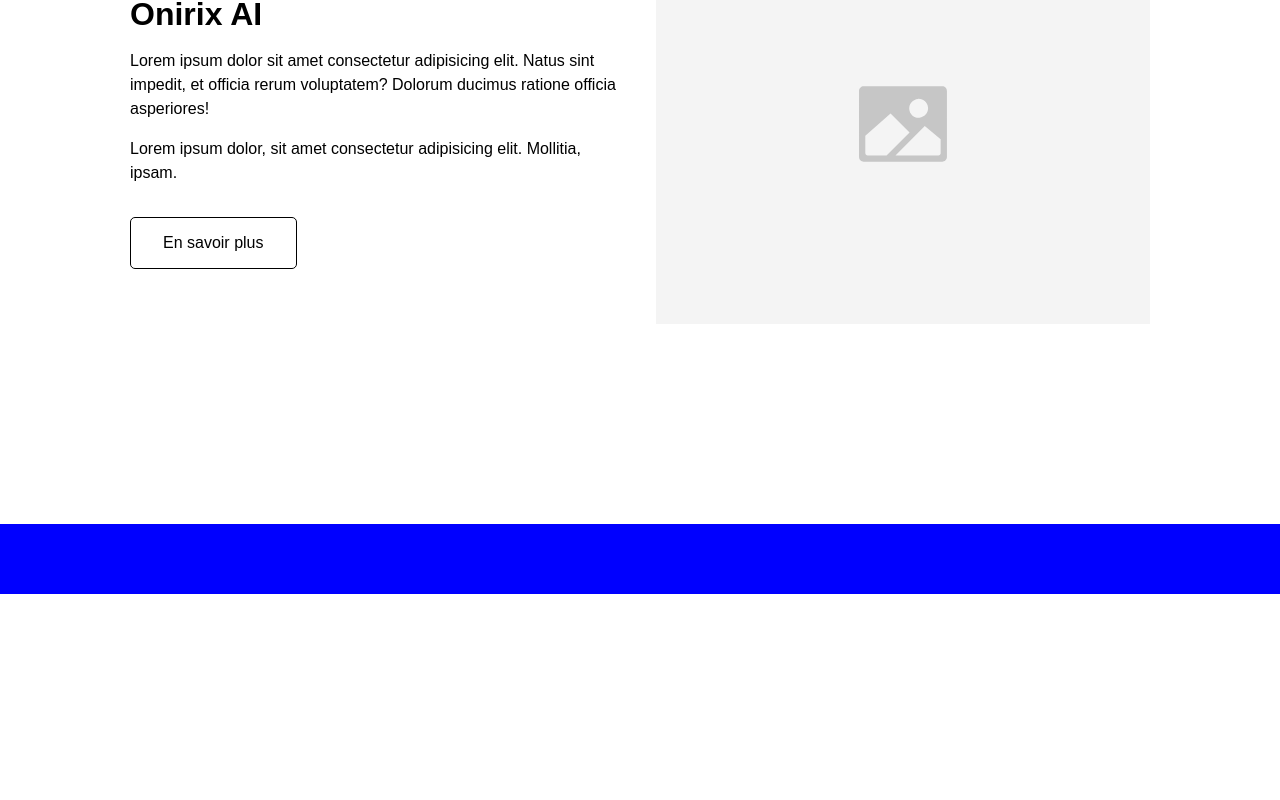
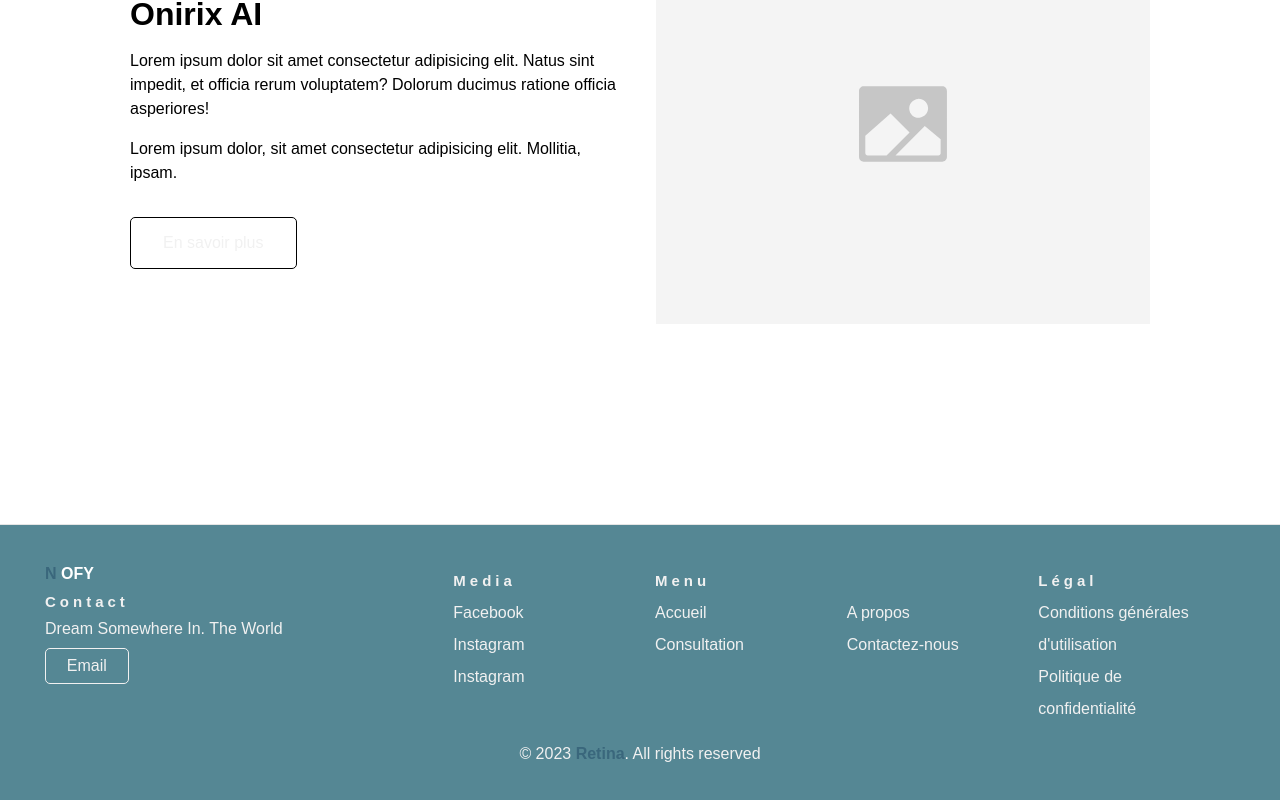
Before and after one commit to AntsaTsaroana/webcup_2k23, a React (Create React App) app: page /about in a window 1280 px wide. Shown: the part 1876-2676 px from the top of the page. Before the commit the page ends 2470 px from the top, so only its background shows below. Built offline with nearby package versions, Linux system fonts and the light colour scheme; no server answers.

Commit message:
footer adding

```diff
--- a/src/Assets/css/accueil.scss
+++ b/src/Assets/css/accueil.scss
@@ -85,7 +85,7 @@
   .imgForDescription {
     width: 300px;
     height: 350px;
-    background-color: $sec_color;
+    background-color: #ecf2ff;
     margin: 20px auto;
     &__inner {
       position: relative;
@@ -109,6 +109,7 @@
     text-align: center;
 
     h1 {
+      @include title_h1;
       color: $color_3;
     }
 
@@ -172,6 +173,18 @@
   padding: 50px 0;
   flex-direction: column;
   align-items: center;
+
+  span.titlePrice {
+    width: 100%;
+    margin-bottom: 20px;
+
+    h1 {
+      @include title_h1;
+      text-align: center;
+      font-size: 25px;
+      color: $color_3;
+    }
+  }
 
   .plan {
     border-radius: 16px;
@@ -269,7 +282,7 @@
       justify-content: end;
     }
     .button {
-      background-color: #6558d3;
+      background-color: $color_3;
       border-radius: 6px;
       color: #fff;
       font-weight: 500;
--- a/src/Assets/css/footer.scss
+++ b/src/Assets/css/footer.scss
@@ -1,8 +1,135 @@
 @import "../css/index.scss";
 
-footer {
-    position: relative;
-    width: 100%;
-    height: 70px;
-    background-color: blue;
+.footer {
+  display: flex;
+  flex-flow: row wrap;
+  padding: 40px;
+  color: #2f2f2f;
+  background-color: $color_6;
+  border-top: 1px solid #e5e5e5;
 }
+
+h2 {
+  color: $first_color;
+}
+
+a {
+  color: $first_color;
+}
+
+.footer > * {
+  flex: 1 100%;
+}
+
+.footer__addr {
+  margin-right: 1.25em;
+  margin-bottom: 2em;
+}
+
+.footer__logo {
+  font-family: "Pacifico", cursive;
+  font-weight: 400;
+  text-transform: lowercase;
+  font-size: 1.5rem;
+}
+
+.footer__addr h2 {
+  margin: 10px 0 10px 5px;
+  font-size: 15px;
+  font-weight: 900;
+  letter-spacing: 4px;
+}
+
+.nav__title {
+  letter-spacing: 4px;
+  font-weight: 900;
+  font-size: 15px;
+}
+
+.footer address {
+  font-style: normal;
+  color: $first_color;
+  padding-left: 5px;
+}
+
+.footer__btn {
+  @include button;
+  display: flex;
+  align-items: center;
+  justify-content: center;
+  height: 36px;
+  max-width: max-content;
+  line-height: 0;
+  margin: 0.6em 0;
+  font-size: 1rem;
+  padding: 0 1.3em;
+}
+
+.footer ul {
+  list-style: none;
+  padding-left: 0;
+}
+
+.footer li {
+  line-height: 2em;
+}
+
+.footer a {
+  text-decoration: none;
+}
+
+.footer__nav {
+  display: flex;
+  flex-flow: row wrap;
+}
+
+.footer__nav > * {
+  flex: 1 50%;
+  margin-right: 1.25em;
+}
+
+.nav__ul--extra {
+  column-count: 2;
+  column-gap: 1.25em;
+}
+
+.legal {
+  display: flex;
+  flex-wrap: wrap;
+  justify-content: center;
+  color: $first_color;
+  margin-top: 20px;
+}
+
+.legal__links {
+  display: flex;
+  align-items: center;
+}
+
+.heart {
+  color: #2f2f2f;
+}
+
+@media screen and (min-width: 24.375em) {
+  .legal .legal__links {
+    margin-left: auto;
+  }
+}
+
+@media screen and (min-width: 40.375em) {
+  .footer__nav > * {
+    flex: 1;
+  }
+
+  .nav__item--extra {
+    flex-grow: 2;
+  }
+
+  .footer__addr {
+    flex: 1 0px;
+  }
+
+  .footer__nav {
+    flex: 2 0px;
+  }
+}
--- a/src/Assets/css/index.scss
+++ b/src/Assets/css/index.scss
@@ -31,6 +31,11 @@
   margin: 0 auto;
 }
 
+@mixin title_h1 {
+  font-weight: 900;
+  letter-spacing: 5px;
+}
+
 $first_color: #f1f1f1;
 $sec_color: #333;
 $color_3: #3a677c;
--- a/src/Components/Footer.jsx
+++ b/src/Components/Footer.jsx
@@ -1,13 +1,99 @@
-import React from 'react';
+import React from "react";
+import { Link } from "react-router-dom";
 
-import "../Assets/css/footer.scss"
+import "../Assets/css/footer.scss";
 
 const Footer = () => {
-    return (
-        <>
-            <footer></footer>
-        </>
-    );
+  return (
+    <>
+      <footer class="footer">
+        <div class="footer__addr">
+          <div style={{ fontWeight: "900", color: "white" }}>
+            <span
+              style={{
+                color: "#3A677C",
+                paddingLeft: "5px",
+                fontWeight: "bolder",
+              }}
+            >
+              N
+            </span>{" "}
+            OFY
+          </div>
+
+          <h2>Contact</h2>
+
+          <address>
+            Dream Somewhere In. The World
+            <br />
+            <a class="footer__btn" href="mailto:example@gmail.com">
+              Email
+            </a>
+          </address>
+        </div>
+
+        <ul class="footer__nav">
+          <li class="nav__item">
+            <h2 class="nav__title">Media</h2>
+
+            <ul class="nav__ul">
+              <li>
+                <Link to="#">Facebook</Link>
+              </li>
+
+              <li>
+                <Link to="#">Instagram</Link>
+              </li>
+
+              <li>
+                <Link to="#">Instagram</Link>
+              </li>
+            </ul>
+          </li>
+
+          <li class="nav__item nav__item--extra">
+            <h2 class="nav__title">Menu</h2>
+
+            <ul class="nav__ul nav__ul--extra">
+              <li>
+                <Link to="#">Accueil</Link>
+              </li>
+
+              <li>
+                <Link to="#">Consultation</Link>
+              </li>
+
+              <li>
+                <Link to="#">A propos</Link>
+              </li>
+
+              <li>
+                <Link to="#">Contactez-nous</Link>
+              </li>
+            </ul>
+          </li>
+
+          <li class="nav__item">
+            <h2 class="nav__title">Légal</h2>
+
+            <ul class="nav__ul">
+              <li>
+                <Link to="#">Conditions générales d'utilisation</Link>
+              </li>
+
+              <li>
+                <Link to="#">Politique de confidentialité</Link>
+              </li>
+            </ul>
+          </li>
+        </ul>
+
+        <div class="legal">
+          <p>&copy; 2023 <strong style={{color:"#3A677C"}}>Retina</strong>. All rights reserved</p>
+        </div>
+      </footer>
+    </>
+  );
 };
 
 export default Footer;
--- a/src/Components/Navbar.jsx
+++ b/src/Components/Navbar.jsx
@@ -93,10 +93,10 @@
               <Link to="/">Accueil</Link>
             </li>
             <li>
-              <Link to="/service">Services</Link>
+              <Link to="/service">Consultation</Link>
             </li>
             <li>
-              <Link to="/about">A-propos</Link>
+              <Link to="/about">A propos</Link>
             </li>
             <li>
               <Link to="/contactUs">Contactez-nous</Link>
@@ -109,16 +109,16 @@
           <span class="line l3"></span>
         </button>
         <Link to="#">
-          <button className="se_connecter" s>
-            Se connecter
+          <button className="se_connecter">
+            Connexion
           </button>
         </Link>
       </nav>
 
       <div className="menuResp">
         <Link to="/">Accueil</Link>
-        <Link to="/service">Services</Link>
-        <Link to="/about">A-propos</Link>
+        <Link to="/service">Consultation</Link>
+        <Link to="/about">A propos</Link>
         <Link to="/contactUs">Contactez-nous</Link>
       </div>
     </>
```
Also changed, not shown: src/Pages/Accueil.jsx (+165 -158 lines).
